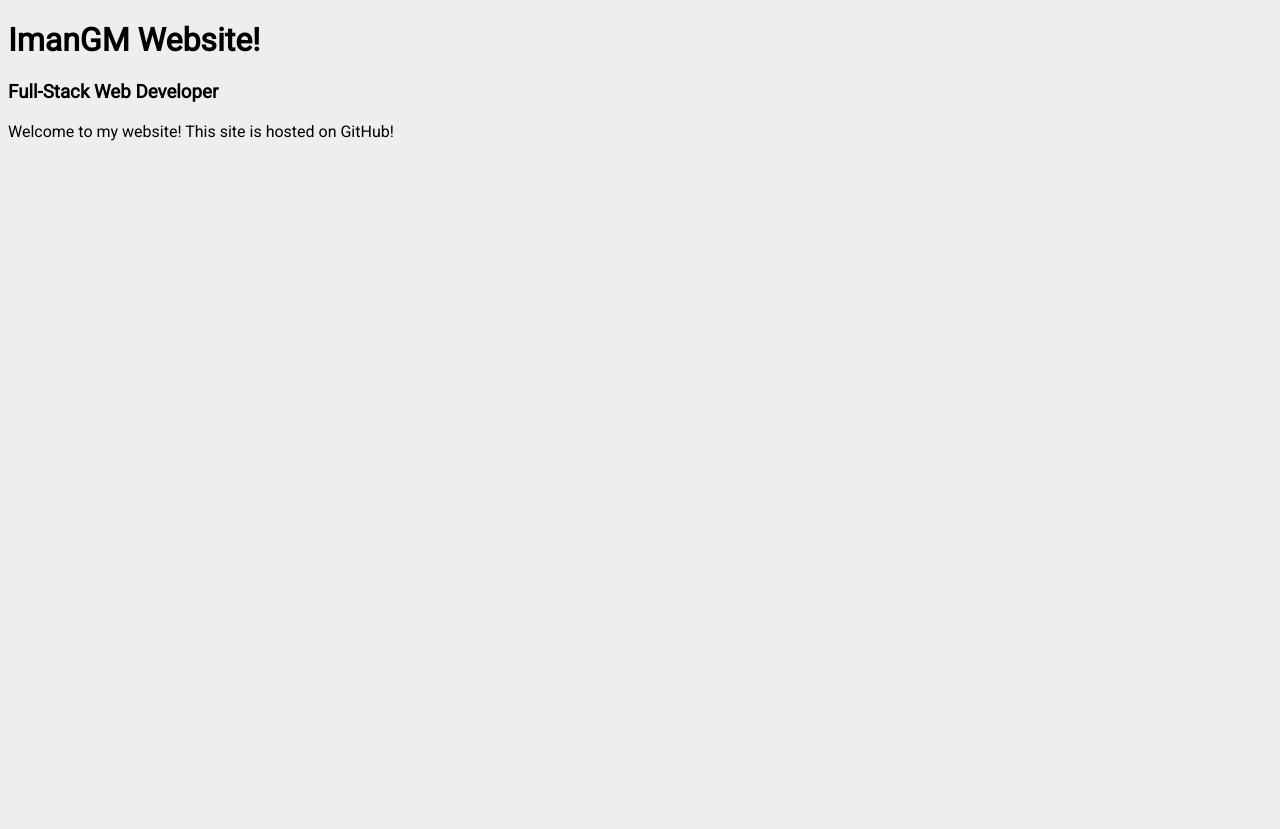
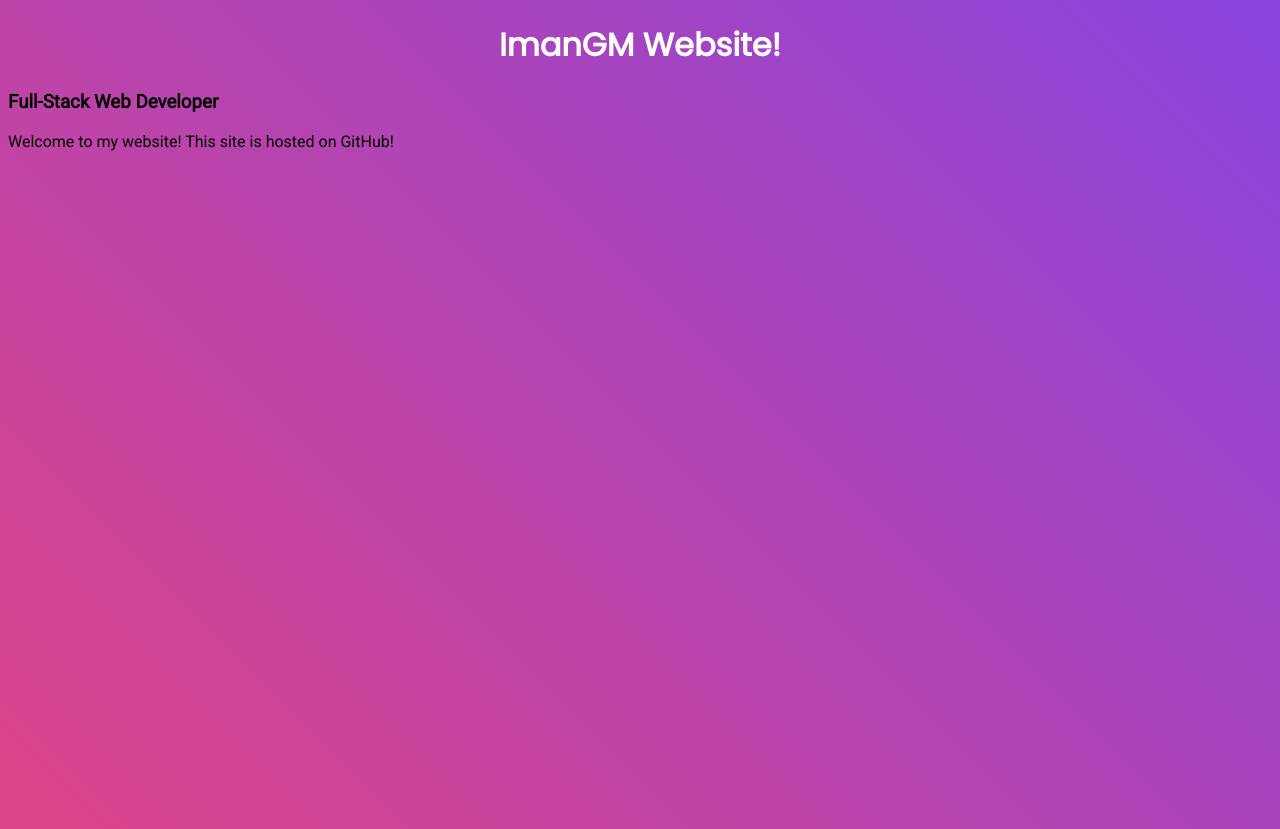
Before and after one commit to imangm/web, a plain HTML site: page index.html in a window 1280 px wide. Before the commit the page ends 800 px from the top, so only its background shows below. Drawn offline with Linux system fonts and the light colour scheme.

Commit message:
Styles Again

```diff
--- a/css/styles.css
+++ b/css/styles.css
@@ -3,6 +3,14 @@
 }
 
 body {
+	height: 100vh;
 	background-color: var(--bg-color);
+	background-image: linear-gradient(45deg, #dd4488, #8844dd);
 	font-family: "Roboto";
 }
+
+h1 {
+	text-align: center;
+	font-family: "Poppins";
+	color: #fff;
+}
--- a/index.html
+++ b/index.html
@@ -2,10 +2,14 @@
 <html>
 	<head>
 		<title>Full-Stack Web Developer</title>
-		<link rel="stylesheet" href="css/styles.css" />
+		<link rel="stylesheet" href="./css/styles.css" />
 		<link
 			rel="stylesheet"
 			href="https://fonts.googleapis.com/css?family=Roboto"
+		/>
+		<link
+			rel="stylesheet"
+			href="https://fonts.googleapis.com/css?family=Poppins"
 		/>
 	</head>
 	<body>
```
